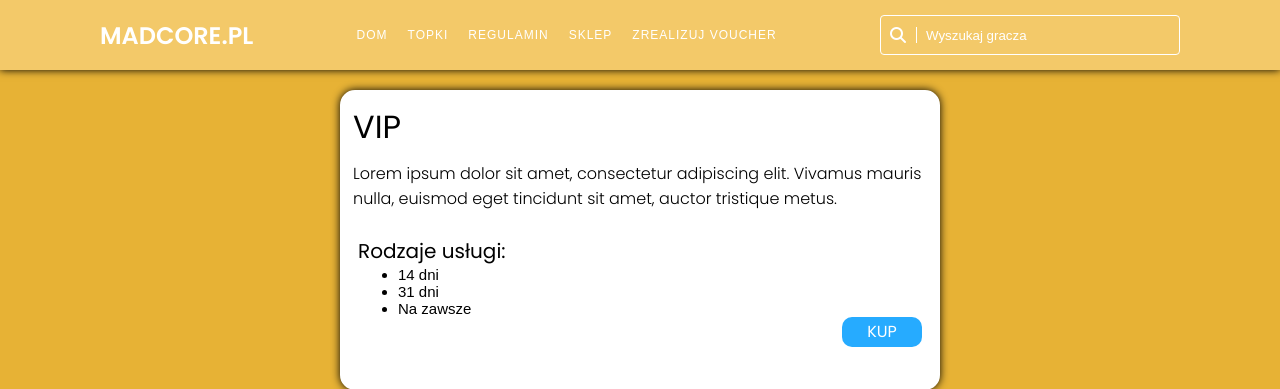
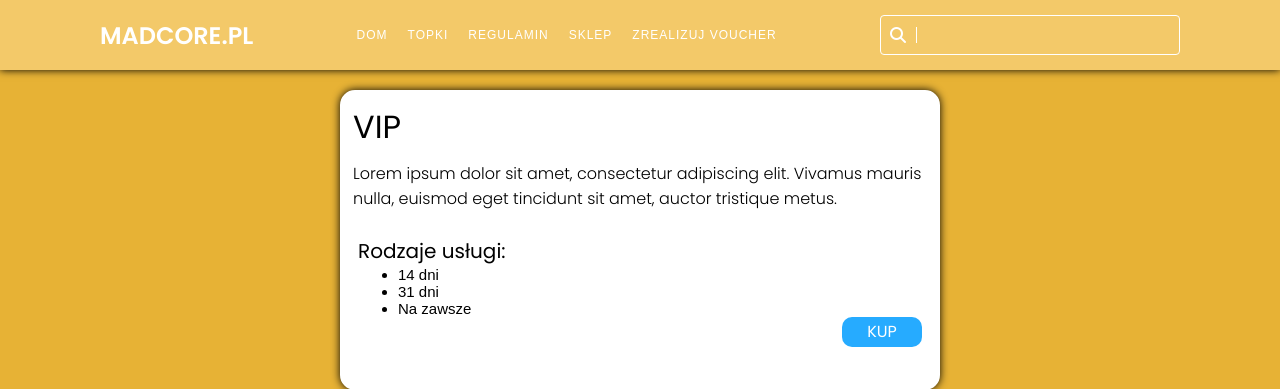
Before and after one commit to rvyk/madcore-rvyk, a Flask app: page /sklep in a window 1280 px wide, with the restyled element focused. Shown: the top 389 px of the page. Run offline with Flask 2, Linux system fonts and the light colour scheme; parts of the project's set-up code (start-up, migrations or seed data) failed here and were passed over; some libraries are stand-ins or nearby versions.

Commit message:
Update navigation-bar.css

```diff
--- a/static/styles/navigation-bar.css
+++ b/static/styles/navigation-bar.css
@@ -92,6 +92,9 @@ header .header-search input {
 header .header-search input::placeholder{
     color: #fff;
 }
+header .header-search input:focus::placeholder {
+    color: transparent;
+  }
 header .header-search .fa-search{
     position: absolute;
     top: 50%;
```
